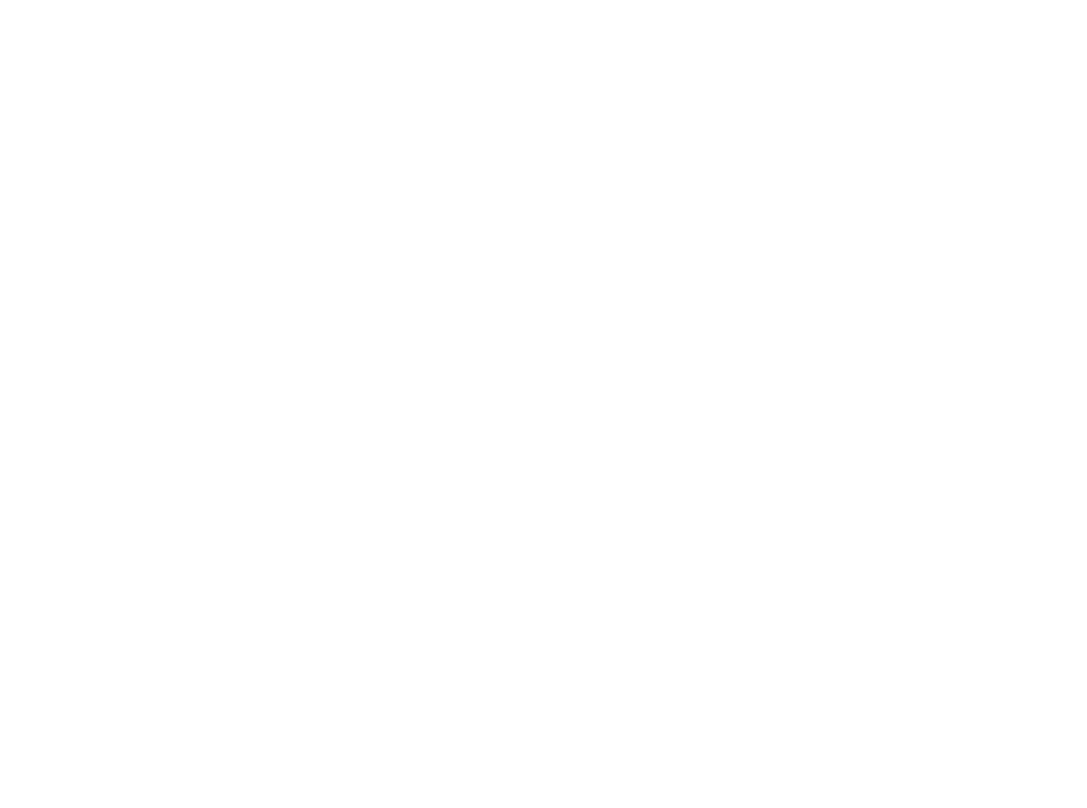
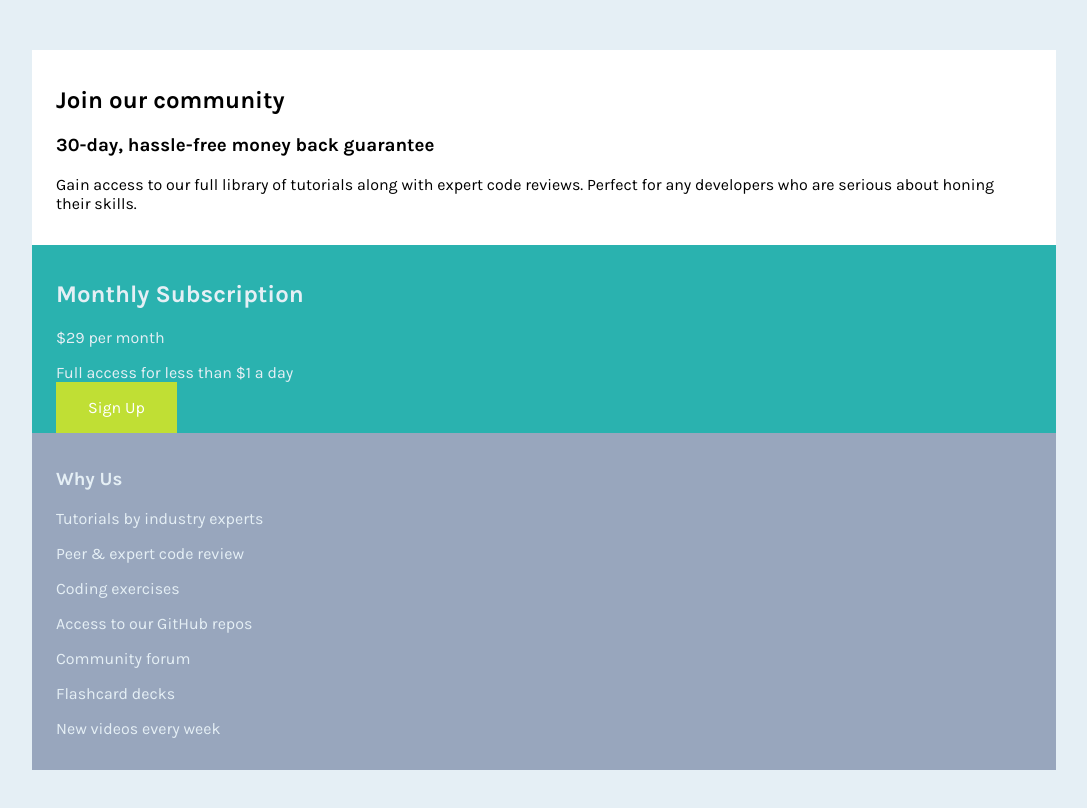
Before and after one commit to hariscs/pricegrid, a plain HTML site: page index.html in a window 1280 px wide. Shown: the whole page, without its empty margins (96-1183 px from the left). Drawn offline with Linux system fonts and the light colour scheme.

Commit message:
styles added

```diff
--- a/css/style.css
+++ b/css/style.css
@@ -0,0 +1,42 @@
+*,
+*::before,
+*::after {
+	box-sizing: border-box;
+}
+
+body {
+	font-family: 'Karla', sans-serif;
+	font-size: 16px;
+	color: hsl(204, 43%, 93%);
+	background: hsl(204, 43%, 93%);
+	margin: 0;
+}
+
+.container {
+	max-width: 1440px;
+	width: 80%;
+	margin: 0 auto;
+}
+.btn {
+	color: black;
+	text-decoration: none;
+	text-transform: capitalize;
+	padding: 1em 2em;
+	background: hsl(71, 73%, 54%);
+	color: #fff;
+}
+.card {
+	padding: 1em 1.5em;
+}
+.card1 {
+	color: black;
+	background: #fff;
+	margin-top: 50px;
+}
+.card2 {
+	background: hsl(179, 62%, 43%);
+}
+.card3 {
+	background: hsl(218, 22%, 67%);
+	margin-bottom: 50px;
+}
--- a/index.html
+++ b/index.html
@@ -10,6 +10,11 @@
 			type="image/png"
 			sizes="32x32"
 			href="./images/favicon-32x32.png"
+		/>
+		<link rel="preconnect" href="https://fonts.gstatic.com" />
+		<link
+			href="https://fonts.googleapis.com/css2?family=Karla:wght@400;700&display=swap"
+			rel="stylesheet"
 		/>
 		<link rel="stylesheet" href="css/style.css" />
 		<title>Frontend Mentor | Single Price Grid Component</title>
@@ -26,36 +31,41 @@
 		</style>
 	</head>
 	<body>
-		<!-- Join our community
+		<div class="container">
+			<div class="card card1">
+				<h2 class="title-card1">Join our community</h2>
+				<h3 class="subtitle-card1">30-day, hassle-free money back guarantee</h3>
+				<p class="title-p">
+					Gain access to our full library of tutorials along with expert code
+					reviews. Perfect for any developers who are serious about honing their
+					skills.
+				</p>
+			</div>
 
-  30-day, hassle-free money back guarantee
+			<div class="card card2">
+				<h2 class="card2-title">Monthly Subscription</h2>
+				<p class="price">&dollar;29 per month</p>
+				<p class="price-p">Full access for less than &dollar;1 a day</p>
+				<a href="/" class="btn">Sign Up</a>
+			</div>
 
-  Gain access to our full library of tutorials along with expert code reviews.
-  Perfect for any developers who are serious about honing their skills.
-
-  Monthly Subscription
-
-  &dollar;29 per month
-
-  Full access for less than &dollar;1 a day
-
-  Sign Up
-
-  Why Us
-
-  Tutorials by industry experts
-  Peer &amp; expert code review
-  Coding exercises
-  Access to our GitHub repos
-  Community forum
-  Flashcard decks
-  New videos every week -->
+			<div class="card card3">
+				<h3 class="card3-title">Why Us</h3>
+				<p class="card3-p">Tutorials by industry experts</p>
+				<p class="card3-p">Peer &amp; expert code review</p>
+				<p class="card3-p">Coding exercises</p>
+				<p class="card3-p">Access to our GitHub repos</p>
+				<p class="card3-p">Community forum</p>
+				<p class="card3-p">Flashcard decks</p>
+				<p class="card3-p">New videos every week</p>
+			</div>
+		</div>
 
 		<!-- <footer>
 			<p class="attribution">
 				Challenge by
-				<a href="https://www.frontendmentor.io?ref=challenge" target="_blank"
-					> Frontend Mentor</a
+				<a href="https://www.frontendmentor.io?ref=challenge" target="_blank"></a>
+					Frontend Mentor</a
 				>. Coded by <a href="#">Your Name Here</a>.
 			</p>
 		</footer> -->
```
